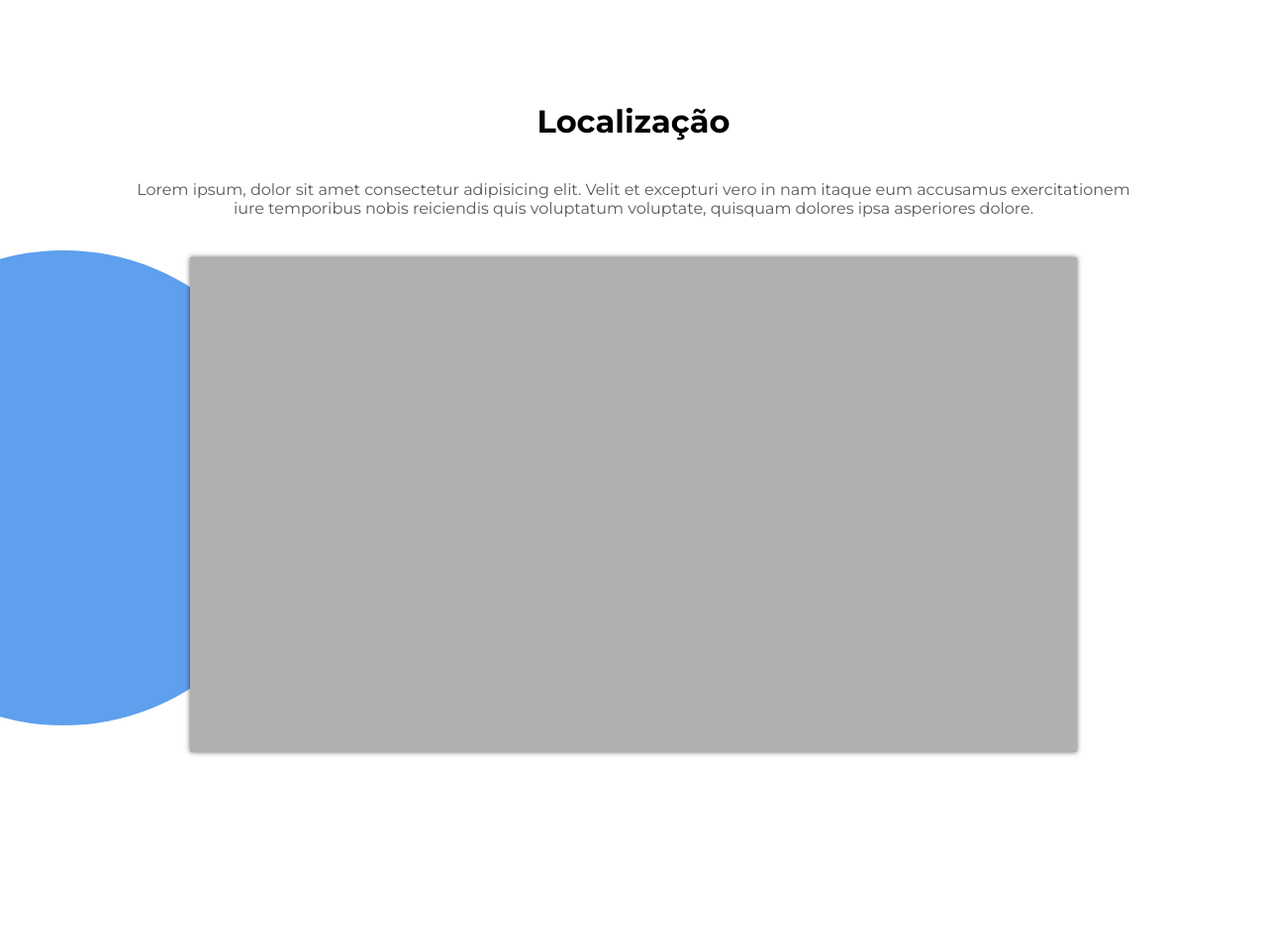
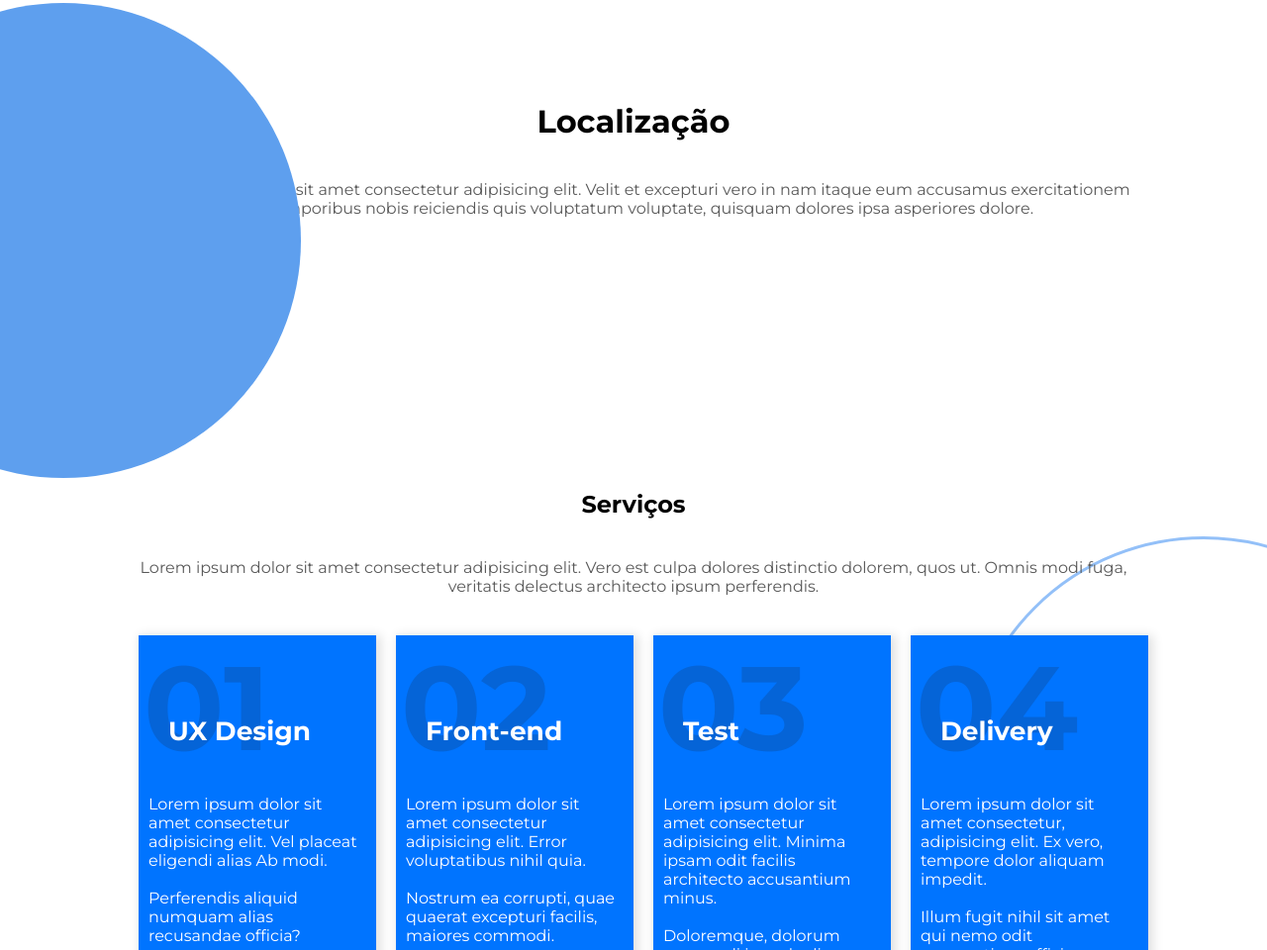
Before and after one commit to feliperepker/projeto, a plain HTML site: page index.html in a window 1280 px wide. Shown: the part 607-1567 px from the top of the page at 99% size. Drawn offline with Linux system fonts and the light colour scheme.

Commit message:
Update index.html

```diff
--- a/index.html
+++ b/index.html
@@ -46,7 +46,7 @@
         <p>Lorem ipsum, dolor sit amet consectetur adipisicing elit. Velit et excepturi vero in nam itaque eum accusamus exercitationem iure temporibus nobis reiciendis quis voluptatum voluptate, quisquam dolores ipsa asperiores dolore.</p>
 
         <div class="provisorio">
-            <div class="mapouter"><div class="gmap_canvas"><iframe width="800" height="400" id="gmap_canvas" src="" name="map" frameborder="0" scrolling="no" marginheight="0" marginwidth="0"></iframe><a href="https://2piratebay.org"></a><br><style>.mapouter{position:relative;text-align:right;height:500px;width:600px;}</style><style>.gmap_canvas {overflow:hidden;background:none!important;height:500px;width:600px;}</style></div></div>
+
         </div>
 
         <div class="line"></div>
```
